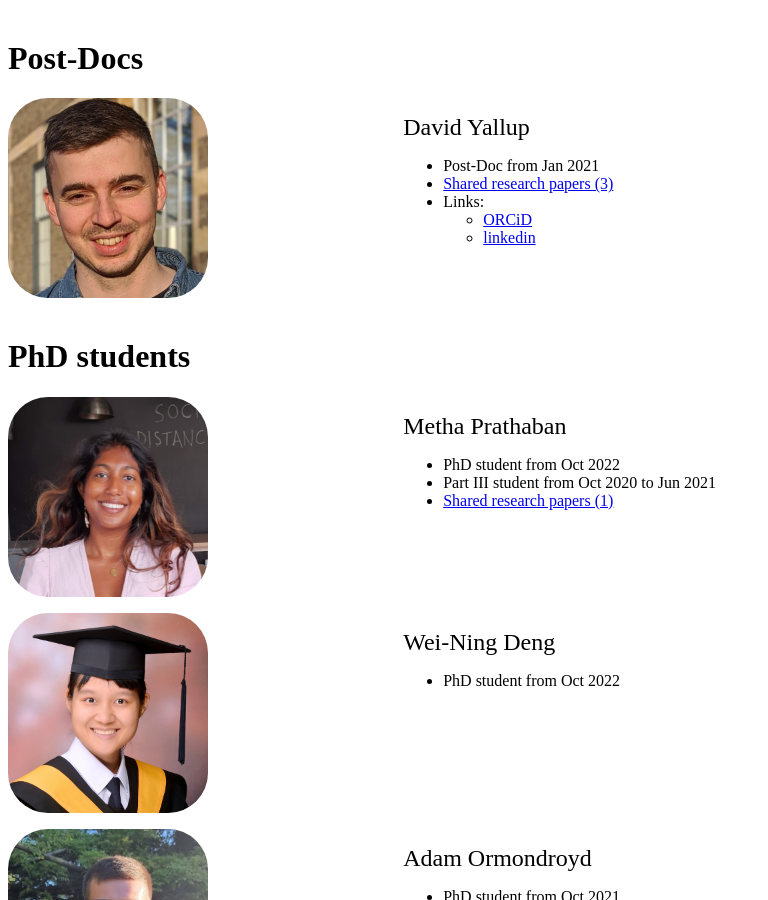
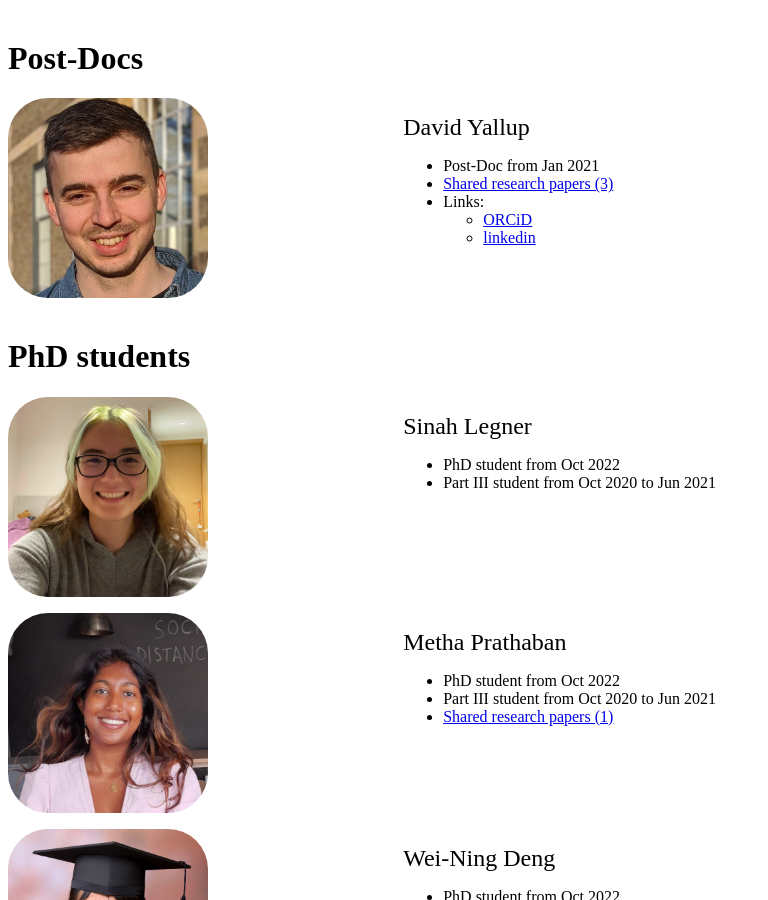
Before and after one commit to williamjameshandley/williamjameshandley.github.io, a Jekyll site: the page assets/students/students.html, which Jekyll copies as it is, in a window 1280 px wide and 900 px high. Shown: the whole window, without its empty margins (0-768 px from the left). Built offline with Jekyll 4.4.1, drawn with Linux system fonts in a browser that asks for light colours.

Commit message:
Added Sinah Legner

```diff
--- a/assets/students/students.html
+++ b/assets/students/students.html
@@ -51,6 +51,20 @@
 <div class="wrapper" style="margin-top:30pt">
   <h1>PhD students</h1>
   <div class="grid">
+    <div class="grid-item">
+      <img src="/assets/students/images/sinah_legner.jpg" />
+    </div>
+    <div class="grid-item">
+      <p>
+        <font size="+2">Sinah Legner</font>
+      </p>
+      <p>
+        <ul>
+          <li>PhD student from Oct 2022</li>
+          <li>Part III student from Oct 2020 to Jun 2021</li>
+        </ul>
+      </p>
+    </div>
     <div class="grid-item">
       <img src="/assets/students/images/metha_prathaban.jpg" />
     </div>
```
Also changed, not shown: assets/students/students.yaml (+9 -0 lines), assets/students/images/originals/sinah_legner.jpg (added), assets/students/images/sinah_legner.jpg (added), assets/students/students.png.
